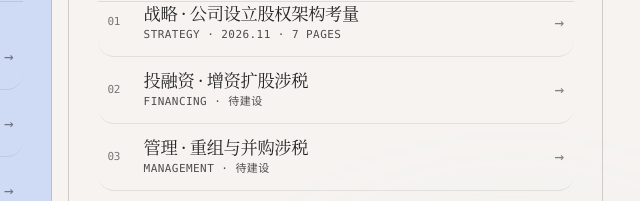
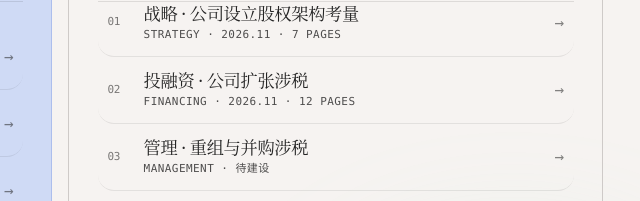
Before and after one commit to Paiyunshou/slides, a plain HTML site: page index.html in a window 1280 px wide. Shown: the part 298-499 px from the top of the page, 626-1266 px from the left. Drawn offline with Linux system fonts and the light colour scheme.

Commit message:
chore(02): 目录 02 条目上线，12 PAGES

```diff
--- a/index.html
+++ b/index.html
@@ -297,8 +297,8 @@ footer .swatch.c{background:var(--mint)}
         </a>        <a class="item" href="./financing-capital-increase.html">
           <span class="idx">02</span>
           <span class="body">
-            <span class="t">投融资 · 增资扩股涉税</span>
-            <span class="m">FINANCING · 待建设</span>
+            <span class="t">投融资 · 公司扩张涉税</span>
+            <span class="m">FINANCING · 2026.11 · 12 PAGES</span>
           </span>
           <span class="arw">→</span>
         </a>        <a class="item" href="./ma-restructuring.html">
```
